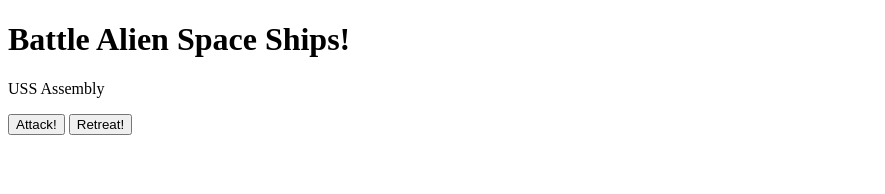
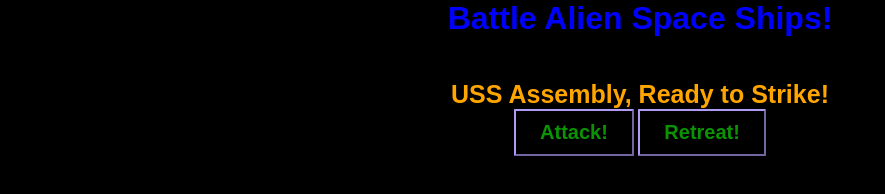
Before and after one commit to MacSmitty8/Save-The-Universe, a plain HTML site: page index.html in a window 1280 px wide. Shown: the whole page, without its empty margins (0-885 px from the left). Drawn offline with Linux system fonts and the light colour scheme.

Commit message:
Added styling to the homepage, adjusted the buttons, and made additional comments in the js file.

```diff
--- a/index.html
+++ b/index.html
@@ -13,7 +13,7 @@
     <h1>Battle Alien Space Ships!</h1>
 
     <div id="player">
-        <p>USS Assembly</p>
+        <p>USS Assembly, Ready to Strike!</p>
     </div>
     <button id="battle">Attack!</button>
     <button id="retreat">Retreat!</button>
--- a/style.css
+++ b/style.css
@@ -0,0 +1,52 @@
+* {
+    margin:0;
+    padding: 0;
+    font-family: Arial, Helvetica, sans-serif;
+}
+
+body {
+    font-family: Arial, Helvetica, sans-serif;
+    text-align: center;
+    background-color: #000000;
+    margin: 0 auto;
+    align-items: center;
+    justify-content: space-between;
+}
+
+h1{
+    color:blue;
+    margin:0;
+    height: 10vh;
+}
+
+#battle {
+    background-color:#000000;
+    color: #0b9304;
+    border-color:#af9af4;
+    border-radius: 1%;
+    padding: 10px 24px;;
+    font-size: 20px;
+    font-weight: bold;
+}
+#player{
+    color:orange;
+    font-size: 25px;
+     font-weight: bold;
+}
+#retreat {
+    background-color:#000000;
+    color: #0b9304;
+    border-color:#af9af4;
+    border-radius: 1%;
+    padding: 10px 24px;
+    font-size: 20px;
+    font-weight: bold;
+}
+#battle:hover{
+    background-color:#353f59;;
+      transition: 0.7s;
+}
+#retreat:hover{
+    background-color:#353f59;
+      transition: 0.7s;
+}
```
Also changed, not shown: game.js (+4 -4 lines).
